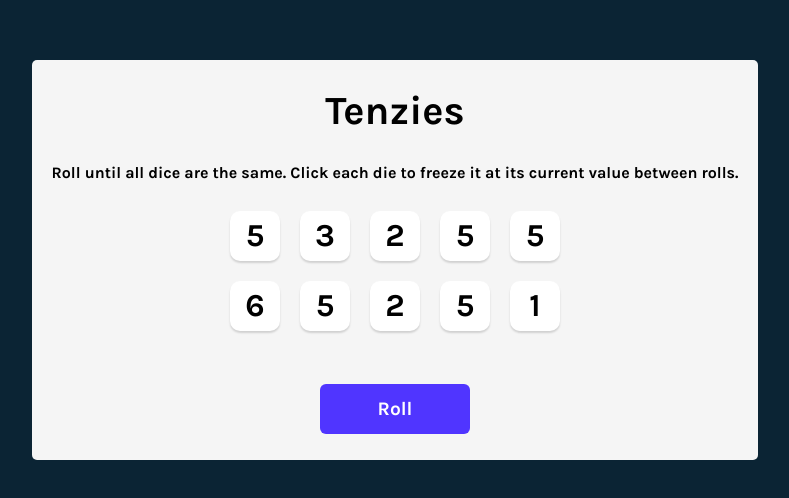
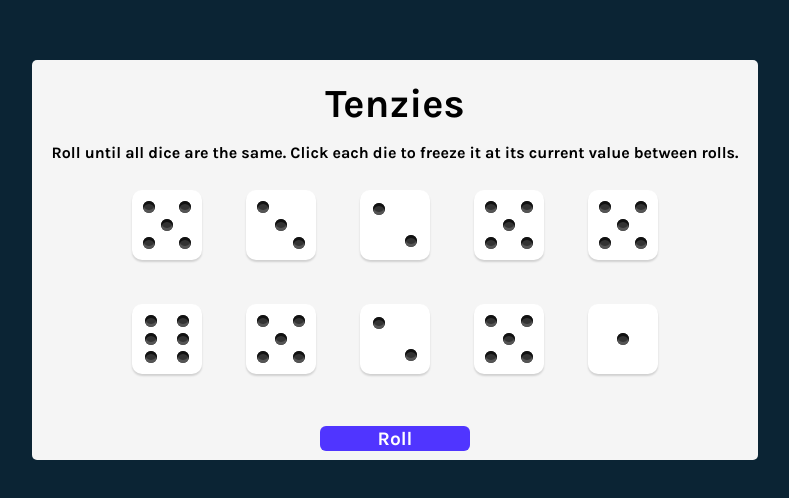
Before and after one commit to dietermd/react-tenzies, a React (Vite) app: page / in a window 1280 px wide. Shown: the part 140-638 px from the top of the page, without its empty margins (245-1034 px from the left). Built offline with nearby package versions, Linux system fonts and the light colour scheme.

Commit message:
Css die faces

```diff
--- a/src/components/Die.jsx
+++ b/src/components/Die.jsx
@@ -5,9 +5,11 @@
     backgroundColor: props.isHeld ? "#59E391" : "white"
   }
 
+  const pips = Array(props.value).fill(<span className="die-pip"></span>)
+
   return (
     <div className="die-face" style={style} onClick={props.holdDie}>
-      <h2 className="die-value">{props.value}</h2>
+      {pips}
     </div>
   )
 }
--- a/src/index.css
+++ b/src/index.css
@@ -38,18 +38,51 @@
 }
 
 .die-face {
-  height: 50px;
-  width: 50px;
+  height: 70px;
+  width: 70px;
   box-shadow: 0px 2px 2px rgba(0, 0, 0, 0.15);
   border-radius: 10px;
-  display: flex;
-  justify-content: center;
-  align-items: center;
-  cursor: pointer;
+
+  display: grid;
+  grid-template-areas:
+    "a . c"
+    "e g f"
+    "d . b";
+
+  flex: 0 0 auto;
+	margin: 12px;
+	padding: 8px
 }
 
-.die-value {
-  font-size: 2rem;
+.die-pip {
+	display: block;
+	align-self: center;
+	justify-self: center;
+	width: 12px;
+	height: 12px;
+	border-radius: 50%;
+	background-color: #333;
+	box-shadow: inset 0 3px #111, inset 0 -3px #555;
+}
+
+.die-pip:nth-child(2) {
+	grid-area: b;
+}
+.die-pip:nth-child(3) {
+	grid-area: c;
+}
+.die-pip:nth-child(4) {
+	grid-area: d;
+}
+.die-pip:nth-child(5) {
+	grid-area: e;
+}
+.die-pip:nth-child(6) {
+	grid-area: f;
+}
+/* This selects the last pip of odd-valued dice (1, 3, 5) and positions the pip in the center */
+.die-pip:nth-child(odd):last-child {
+	grid-area: g;
 }
 
 .roll-dice {
```
